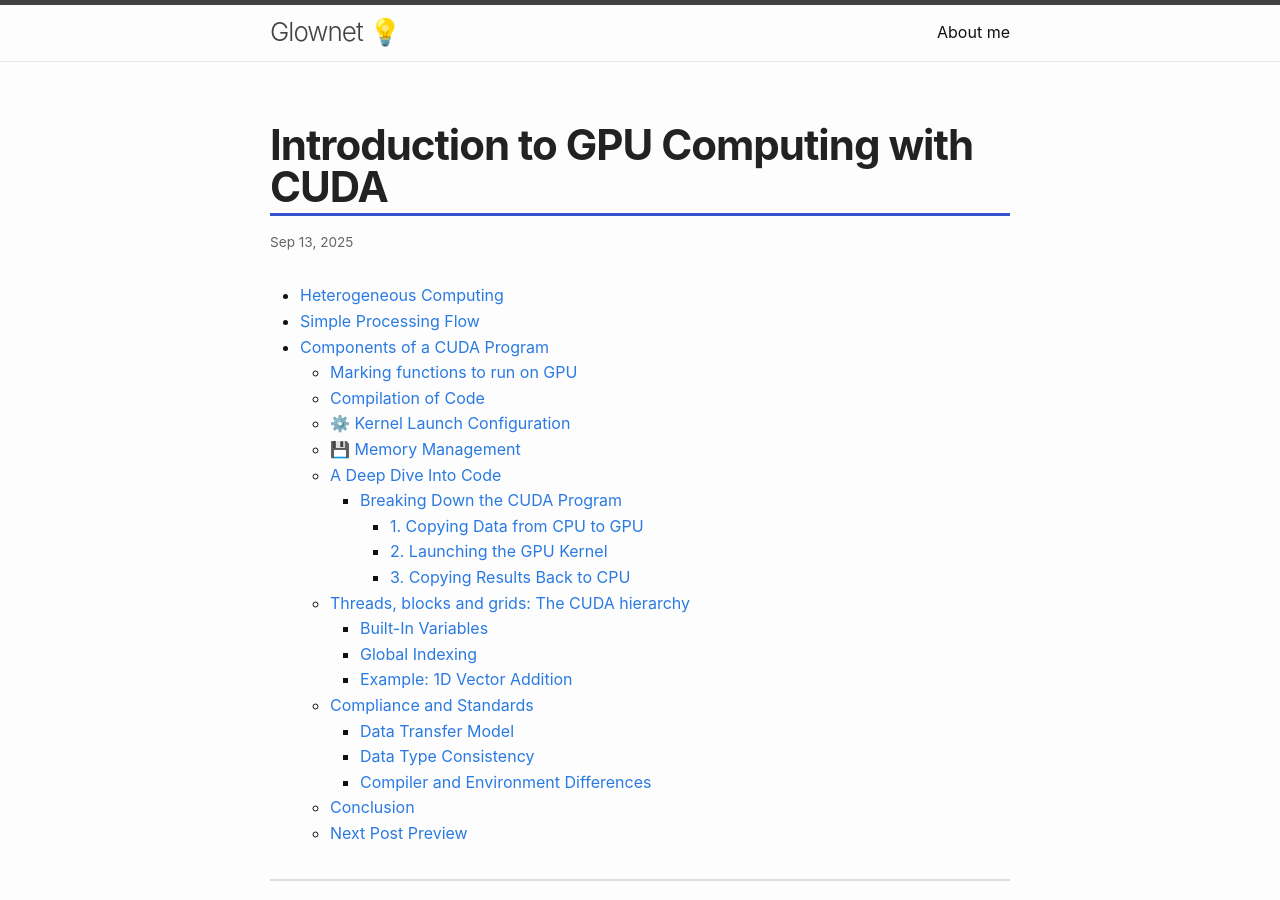
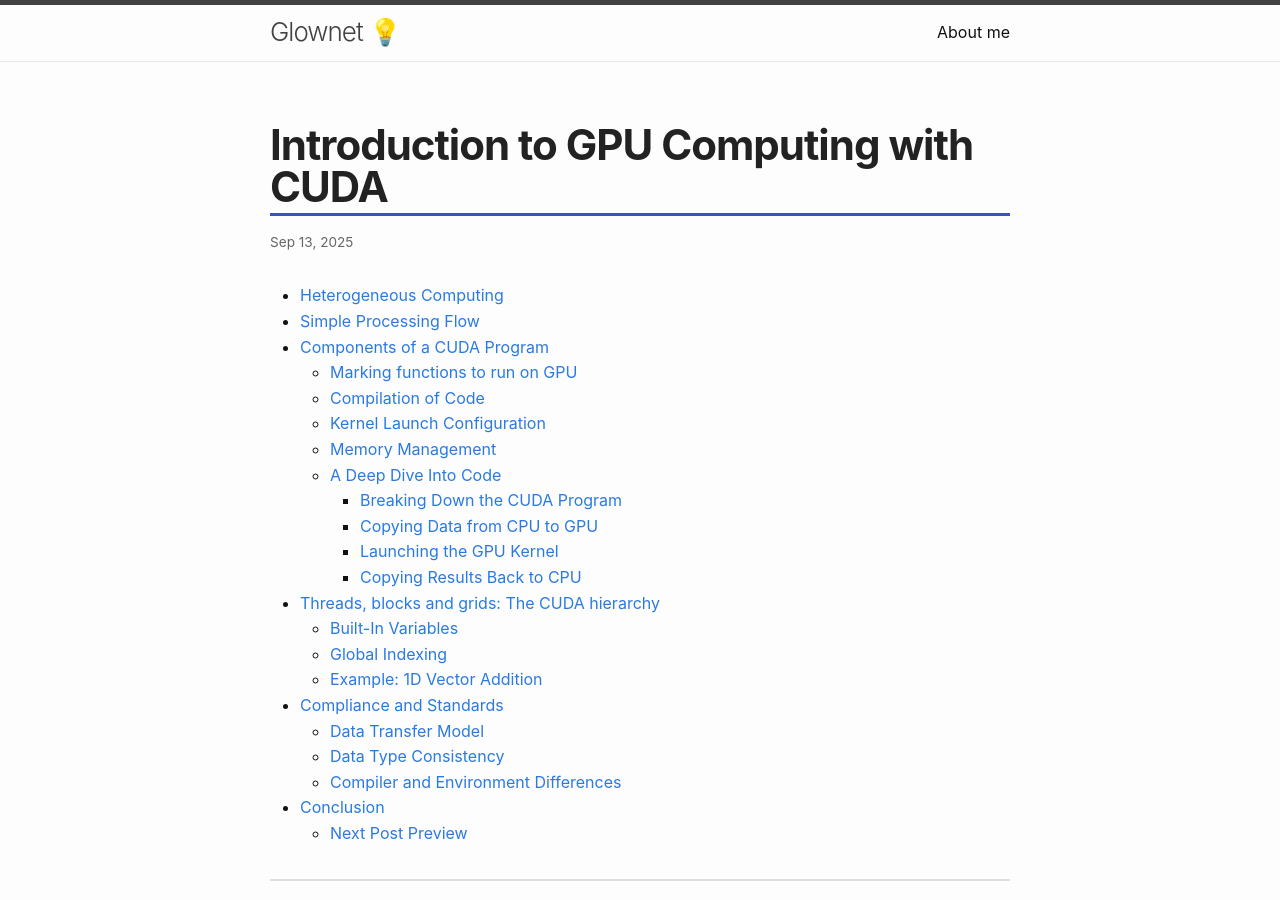
Before and after one commit to ayushi2019031/glownet.io, a Jekyll site: the page built from _posts/2025-09-13-getting-started-with-cuda.md, in a window 1280 px wide and 900 px high. Built offline with Jekyll 4.4.1, drawn with Linux system fonts in a browser that asks for light colours; comment, search, counter and statistics services are not loaded; some of the changed text lies outside the part shown.

Commit message:
Improvement in existing blog

````diff
--- a/_posts/2025-09-13-getting-started-with-cuda.md
+++ b/_posts/2025-09-13-getting-started-with-cuda.md
@@ -25,7 +40,7 @@
 
 ---
 
-## Heterogeneous Computing
+# Heterogeneous Computing
 
 
 In CUDA programming, computation is divided between two main components:
@@ -44,7 +59,7 @@
 
 
 ---
-## Simple Processing Flow
+# Simple Processing Flow
 
 A typical CUDA program follows three main steps:
 
@@ -65,7 +80,7 @@
 To write a CUDA program, you need to understand a few **special components** that make GPU programming different from regular C/C++.
 
 
-### Marking functions to run on GPU
+## Marking functions to run on GPU
 
 By default, functions in C/C++ run on the **host (CPU)**. To make a function run on the **device (GPU)**, CUDA introduces special keywords.
 
@@ -83,7 +98,7 @@
 
 As you can see, without `__global__`, the function would run on the CPU only, but with this keyword, it can run on the GPU instead, if called with kernel launch configuration (explained below).
 
-### Compilation of Code
+## Compilation of Code
 
 CUDA programs are compiled using the **NVIDIA CUDA Compiler (`nvcc`)**:
 
@@ -95,7 +110,7 @@
 
 Link to learning more about NVCC: [NVCC Compiler](https://docs.nvidia.com/cuda/cuda-compiler-driver-nvcc/)
 
-### ⚙️ Kernel Launch Configuration
+## Kernel Launch Configuration
 
 Calling a GPU kernel requires **launch configuration parameters**, which specify how many threads and blocks to use:
 
@@ -109,7 +124,7 @@
 Without these configuration parameters, the function would just behave like a normal C function and run on the CPU.
 
 
-### 💾 Memory Management
+## Memory Management
 
 Just like C uses `malloc` and `free`, CUDA provides its own functions for GPU memory management:
 
@@ -117,7 +132,7 @@
 - **`cudaFree()`** → Frees GPU memory.
 - **`cudaMemcpy()`** → Copies data between host and device.
 
-⚠️ **Important rule:**
+**Important rule:**
 - Host pointers (from `malloc`) and device pointers (from `cudaMalloc`) are **not interchangeable**.
 - Never try to dereference a device pointer on the CPU!
 
@@ -187,7 +202,7 @@
 
 Now let’s map that to the code.
 
-#### 1. Copying Data from CPU to GPU
+### Copying Data from CPU to GPU
 
 ```cpp
 cudaMalloc(&d_A, DSIZE * sizeof(float));
@@ -204,7 +219,7 @@
 
 👉 Think of this as “packing your data into the GPU’s backpack before it starts work.”
 
-#### 2. Launching the GPU Kernel
+### Launching the GPU Kernel
 
 ```cpp
 vadd<<< (DSIZE + block_size - 1) / block_size, block_size >>>(d_A, d_B, d_C, DSIZE);
@@ -219,7 +234,7 @@
 
 👉 You can think of this as: *“Divide the work into blocks, and within each block, spawn multiple workers (threads) who each handle one element of the arrays.”*
 
-#### 3. Copying Results Back to CPU
+### Copying Results Back to CPU
 
 ```cpp
 cudaMemcpy(h_C, d_C, DSIZE * sizeof(float), cudaMemcpyDeviceToHost);
@@ -232,7 +247,7 @@
 
 ---
 
-## Threads, blocks and grids: The CUDA hierarchy
+# Threads, blocks and grids: The CUDA hierarchy
 
 In CUDA, **threads** are the smallest units of execution — think of them as individual workers.
 
@@ -271,7 +286,7 @@
 
 Each thread is supposed to work on a different element of the problem. Blocks help organize these threads, and the grid brings all the blocks together.
 
-### Built-In Variables
+## Built-In Variables
 
 CUDA provides special built-in variables that let you identify where a thread is running:
 
@@ -281,7 +296,7 @@
 
 So, when you launch `N` blocks, CUDA runs `N` copies of the kernel, each with a different `blockIdx`.
 
-### Global Indexing
+## Global Indexing
 
 ![Indexing arrays with blocks and threads](../images/2025-09-13-getting-started-with-cuda/indexing-arrays-blocks-and-threads.webp)
 To calculate which element a thread should work on, we use **global indexing**. In the 1D case:
@@ -294,7 +309,7 @@
 - `blockDim.x * blockIdx.x` → offset based on which block the thread belongs to
 - The result: each thread gets a **unique global index** (`idx`) across the whole grid
 
-### Example: 1D Vector Addition
+## Example: 1D Vector Addition
 
 Suppose you launch the kernel as:
 
@@ -317,11 +332,11 @@
 
 ---
 
-## Compliance and Standards
+# Compliance and Standards
 
 When writing CUDA programs, it’s important to be aware of a few **compliance and portability considerations**. CUDA code looks like C/C++, but not every feature from standard libraries is supported on the GPU. Kernels are often restricted in what functions and objects they can use.
 
-### Data Transfer Model
+## Data Transfer Model
 
 - Objects can be **passed by value** between host (CPU) memory and device (GPU) memory.
 
@@ -329,7 +344,7 @@
 
 - While this bus is fast, it’s still a **bottleneck compared to on-device memory bandwidth** — which is why minimizing host ↔ device transfers is a key optimization strategy.
 
-### Data Type Consistency
+## Data Type Consistency
 
 In principle, there should be no difference between **host datatypes** and **device datatypes**.
 
@@ -343,7 +358,7 @@
 
 👉 **Best practice:** use fixed-width types like `int32_t`, `uint64_t`, or `float32` from `<stdint.h>` to ensure consistency.
 
-### Compiler and Environment Differences
+## Compiler and Environment Differences
 
 - CUDA programs are compiled with **`nvcc`**, which wraps around host compilers (e.g., MSVC on Windows, GCC/Clang on Linux).
 
@@ -359,7 +374,7 @@
 > - Remember: not all **standard C/C++ libraries** are supported inside CUDA kernels.
 
 ---
-## Conclusion
+# Conclusion
 
 This post is part of my ongoing learning journey through the **[OLCF (Oak Ridge Leadership Computing Facility) CUDA Training Series by NVIDIA](https://www.olcf.ornl.gov/cuda-training-series/)**. Link to the code examples are present on [GitHub](https://github.com/olcf/cuda-training-series/tree/master).
 
````
Also changed, not shown: other parts of _posts/2025-09-13-getting-started-with-cuda.md (+16 -1 lines).
